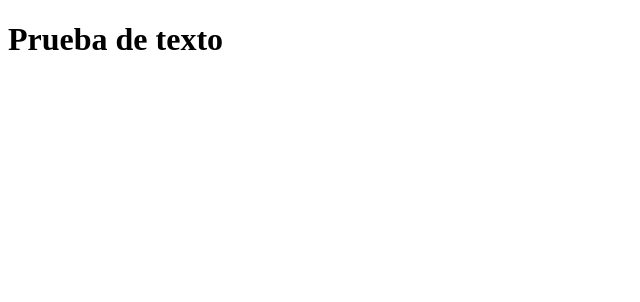
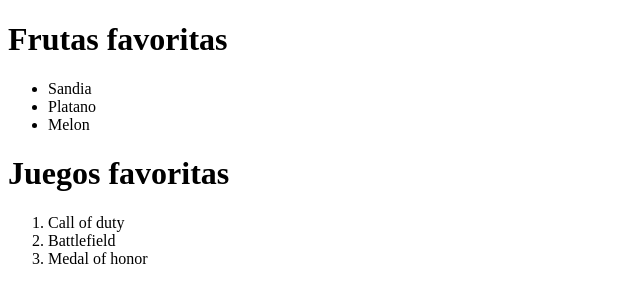
Before and after one commit to p3cheneg/first-website, a plain HTML site: page index.html in a window 1280 px wide. Shown: the whole page, without its empty margins (0-640 px from the left). Drawn offline with Linux system fonts and the light colour scheme.

Commit message:
Add frutas y juegos favoritos

```diff
--- a/index.html
+++ b/index.html
@@ -7,6 +7,17 @@
     <title>Mi first website</title>
 </head>
 <body>
-    <h1>Prueba de texto</h1>
+    <h1>Frutas favoritas</h1>
+    <ul>
+        <li>Sandia</li>
+        <li>Platano</li>
+        <li>Melon</li>
+    </ul>
+    <h1>Juegos favoritas</h1>
+    <ol>
+        <li>Call of duty</li>
+        <li>Battlefield</li>
+        <li>Medal of honor</li>
+    </ol>
 </body>
 </html>
```
